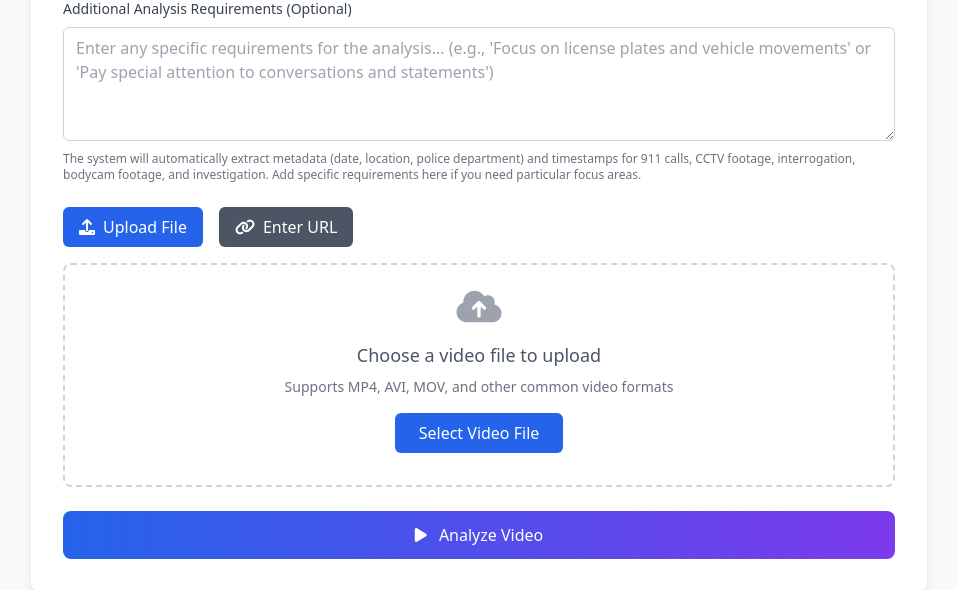
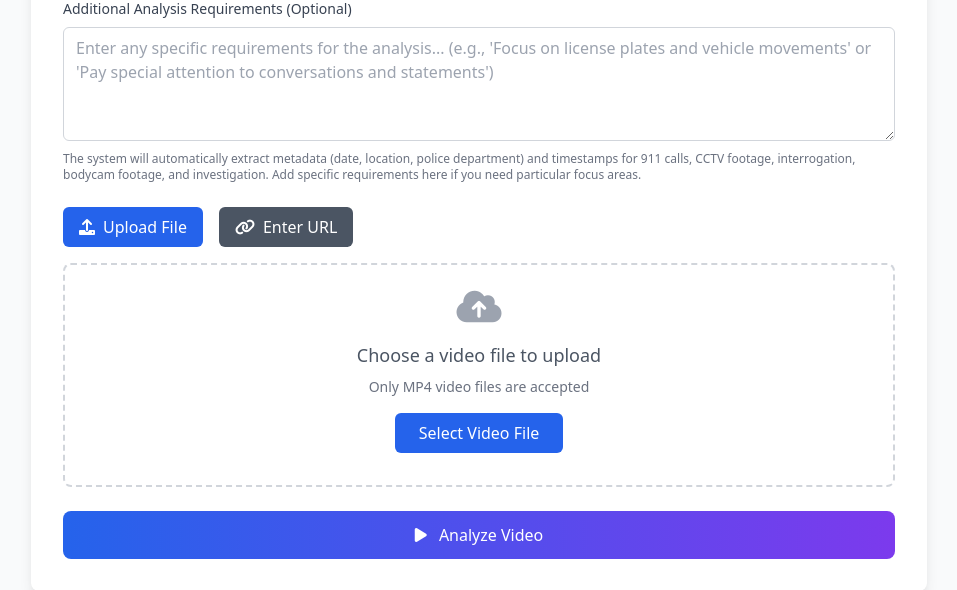
Before and after one commit to NBMedia786/Researcher-tool, a FastAPI app: page / in a window 1280 px wide. Shown: the part 351-941 px from the top of the page, without its empty margins (161-1118 px from the left). Run offline with FastAPI, Linux system fonts and the light colour scheme.

Commit message:
Restrict video format to MP4 only
- Add file extension validation (only .mp4 allowed)
- Add MIME type validation (only video/mp4 allowed)
- Update HTML template to show MP4-only restriction
- Update file input accept attribute to video/mp4,.mp4
- This ensures only compatible MP4 files are processed

```diff
--- a/app.py
+++ b/app.py
@@ -16,7 +16,7 @@ app = FastAPI()
 templates = Jinja2Templates(directory="templates")
 
 # Configure Gemini Pro
-genai.configure(api_key=os.getenv('GEMINI_API_KEY'))
+genai.configure(api_key=os.getenv('GOOGLE_API_KEY') or os.getenv('GEMINI_API_KEY'))
 
 # Default prompt for specific investigative categories
 DEFAULT_PROMPT = """Analyze this video and extract the following information:
@@ -229,7 +229,20 @@ async def upload_video(
         custom_prompt = (custom_prompt or "").strip()
 
         if video_file is not None and video_file.filename:
-            suffix = os.path.splitext(video_file.filename)[1] or ".mp4"
+            # Validate file extension - only allow MP4 files
+            file_extension = os.path.splitext(video_file.filename)[1].lower()
+            if file_extension not in ['.mp4']:
+                return JSONResponse({
+                    "error": f"Invalid file format. Only MP4 files are accepted. Received: {file_extension}"
+                }, status_code=400)
+
+            # Validate MIME type
+            if video_file.content_type and not video_file.content_type.startswith('video/mp4'):
+                return JSONResponse({
+                    "error": f"Invalid file type. Only MP4 videos are accepted. Received: {video_file.content_type}"
+                }, status_code=400)
+
+            suffix = ".mp4"  # Force MP4 extension
             temp_path = tempfile.NamedTemporaryFile(delete=False, suffix=suffix)
             content = await video_file.read()
             with open(temp_path.name, "wb") as f:
--- a/templates/index.html
+++ b/templates/index.html
@@ -105,8 +105,8 @@
                             <div id="dropZone" class="border-2 border-dashed border-gray-300 rounded-lg p-6 text-center hover:border-gray-400 transition-colors">
                                 <i class="fas fa-cloud-upload-alt text-4xl text-gray-400 mb-4"></i>
                                 <p class="text-lg text-gray-600 mb-2">Choose a video file to upload</p>
-                                <p class="text-sm text-gray-500 mb-4">Supports MP4, AVI, MOV, and other common video formats</p>
-                                <input type="file" id="video_file" name="video_file" accept="video/*" class="hidden" required>
+                                <p class="text-sm text-gray-500 mb-4">Only MP4 video files are accepted</p>
+                                <input type="file" id="video_file" name="video_file" accept="video/mp4,.mp4" class="hidden" required>
                                 <button type="button" onclick="document.getElementById('video_file').click()" class="px-6 py-2 bg-blue-600 text-white rounded-md hover:bg-blue-700">
                                     Select Video File
                                 </button>
```
